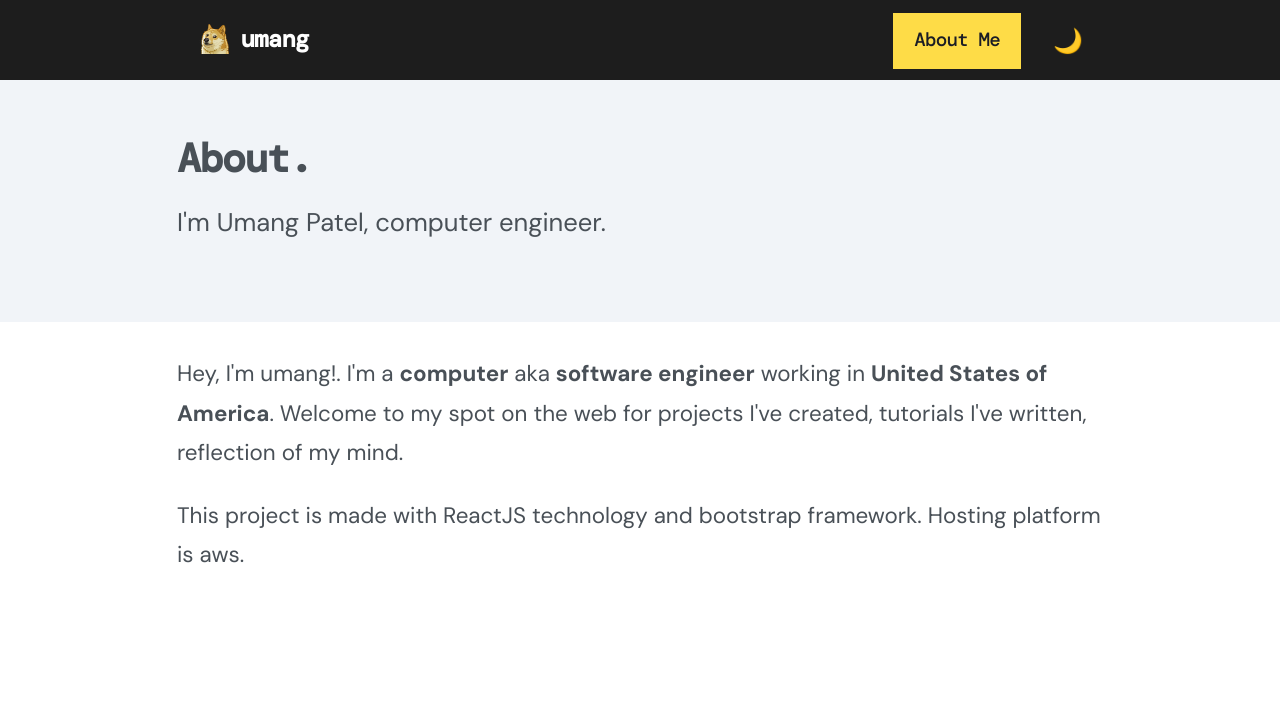
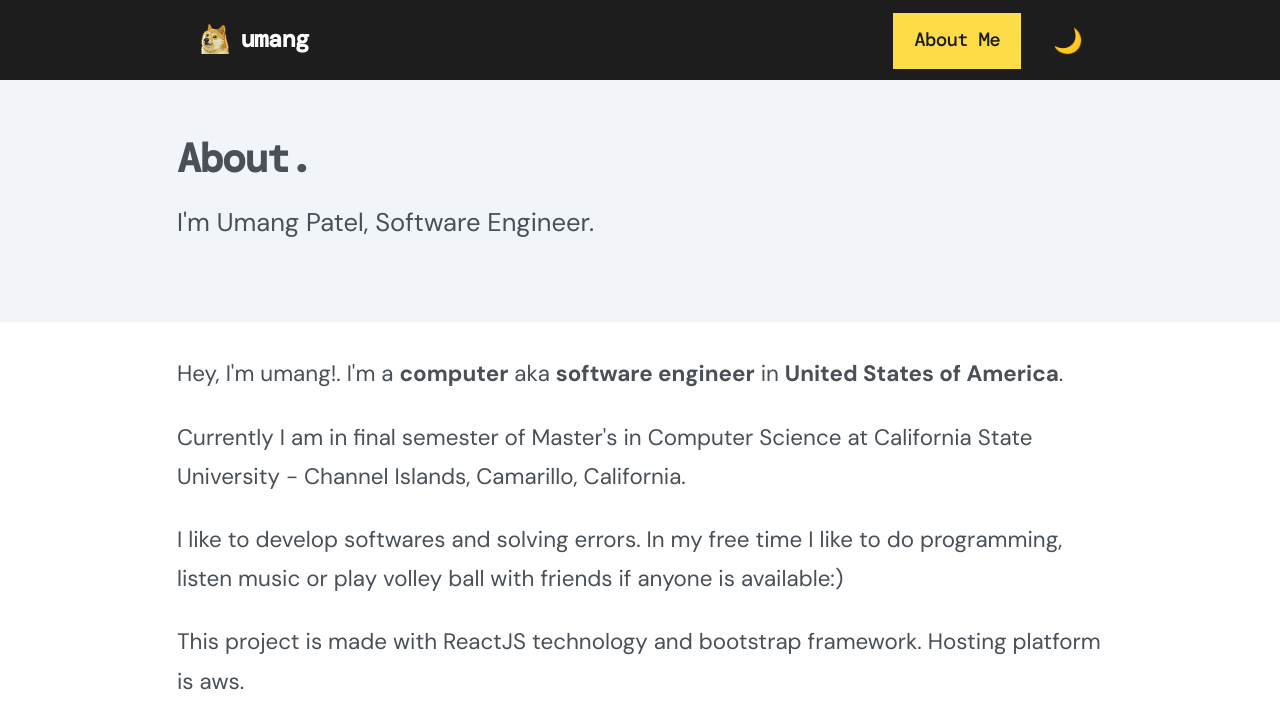
Before and after one commit to theumang100/umangp.com, a React (Create React App) app: page /about in a window 1280 px wide. Shown: the top 728 px of the page. Built offline with nearby package versions, Linux system fonts and the light colour scheme.

Commit message:
about updated

```diff
--- a/src/pages/About.js
+++ b/src/pages/About.js
@@ -6,13 +6,15 @@ function About() {
     return (
         <>
             <Header />
-            <Description title="About." subtitle="I'm Umang Patel, computer engineer." />
+            <Description title="About." subtitle="I'm Umang Patel, Software Engineer." />
             <div className="about_me_info">
                 <div className="container">
                     <div className="row no-gutters">
                         <div className="col-md-12">
 
-                            <p>Hey, I'm umang!. I'm a <b>computer</b> aka <b>software engineer</b> working in <b>United States of America</b>. Welcome to my spot on the web for projects I've created, tutorials I've written, reflection of my mind.</p>
+                            <p>Hey, I'm umang!. I'm a <b>computer</b> aka <b>software engineer</b> in <b>United States of America</b>.</p>
+                            <p>Currently I am in final semester of Master's in Computer Science at California State University - Channel Islands, Camarillo, California.</p>
+                            <p>I like to develop softwares and solving errors. In my free time I like to do programming, listen music or play volley ball with friends if anyone is available:)</p>
                             <p>This project is made with ReactJS technology and bootstrap framework. Hosting platform is aws.</p>
 
                         </div>
```
